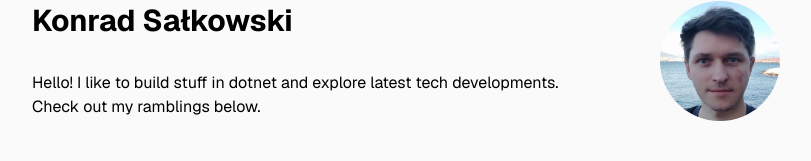
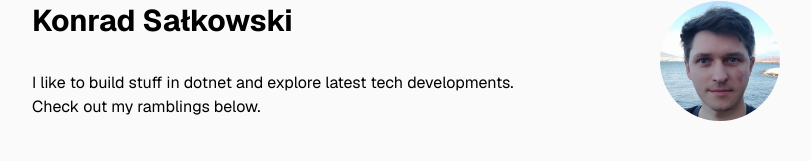
Before and after one commit to ksalk/ksalk.github.io, a Next.js app: page / in a window 1280 px wide. Shown: the part 143-304 px from the top of the page, without its empty margins (224-1035 px from the left). Built offline with nearby package versions, Linux system fonts and the light colour scheme.

Commit message:
Change front page

```diff
--- a/app/page.tsx
+++ b/app/page.tsx
@@ -27,7 +27,7 @@ export default function Page() {
             Konrad Sałkowski
           </h1>
           <p>
-            {`Hello! I like to build stuff in dotnet and explore latest tech developments.`}
+            {`I like to build stuff in dotnet and explore latest tech developments.`}
           </p>
           <p>
             {`Check out my ramblings below.`}
```
